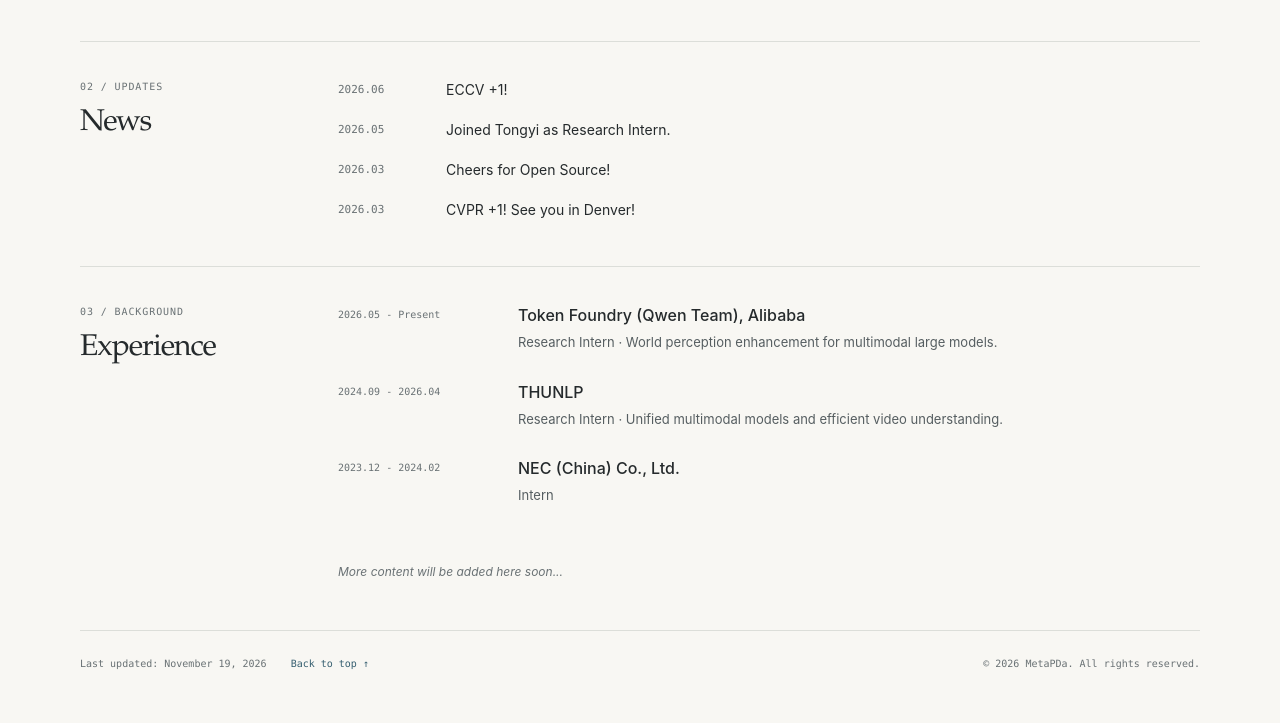
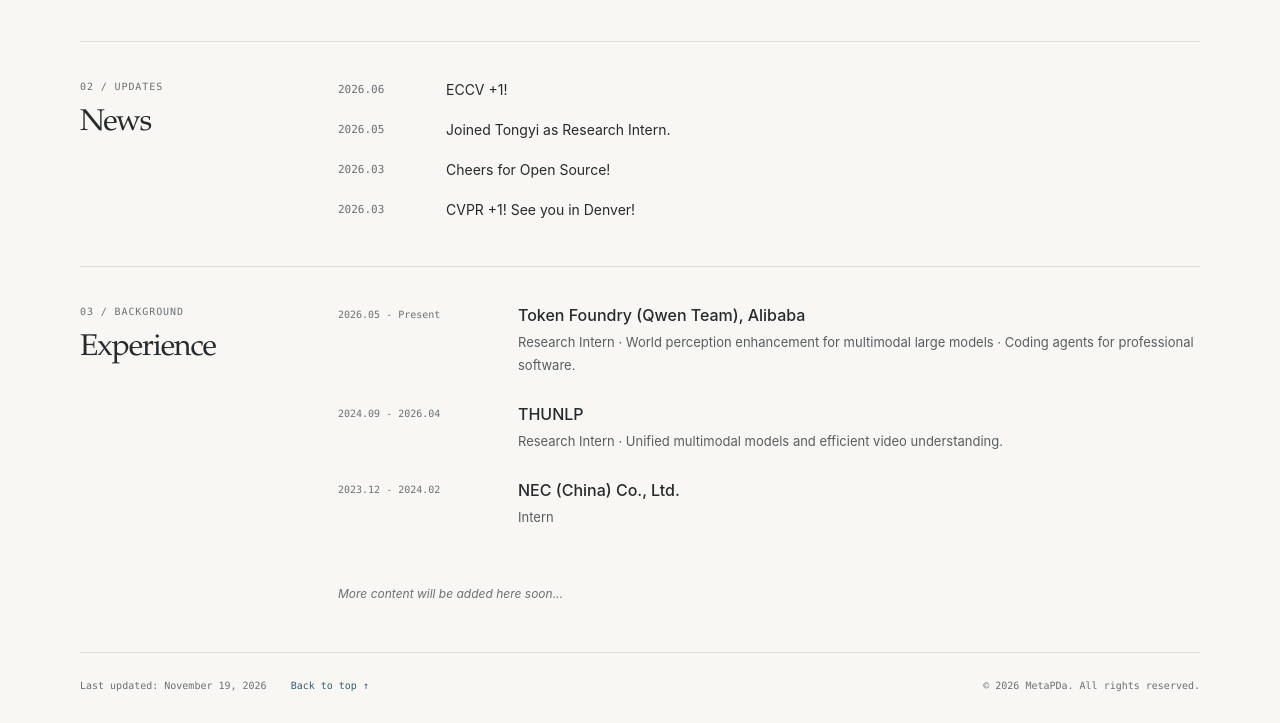
Before and after one commit to PengDa02/PengDa02.github.io, a plain HTML site: page index.html in a window 1280 px wide. Shown: the part 950-1673 px from the top of the page. Before the commit the page ends 1651 px from the top, so only its background shows below. Drawn offline with Linux system fonts and the light colour scheme.

Commit message:
Add professional software coding agents to research interests

```diff
--- a/index.html
+++ b/index.html
@@ -832,7 +832,7 @@
                 <li>
                     <div class="exp-time">2026.05 - Present</div>
                     <div class="exp-org">Token Foundry (Qwen Team), Alibaba</div>
-                    <div class="exp-role">Research Intern · World perception enhancement for multimodal large models.</div>
+                    <div class="exp-role">Research Intern · World perception enhancement for multimodal large models · Coding agents for professional software.</div>
                 </li>
                 <li>
                     <div class="exp-time">2024.09 - 2026.04</div>
```
